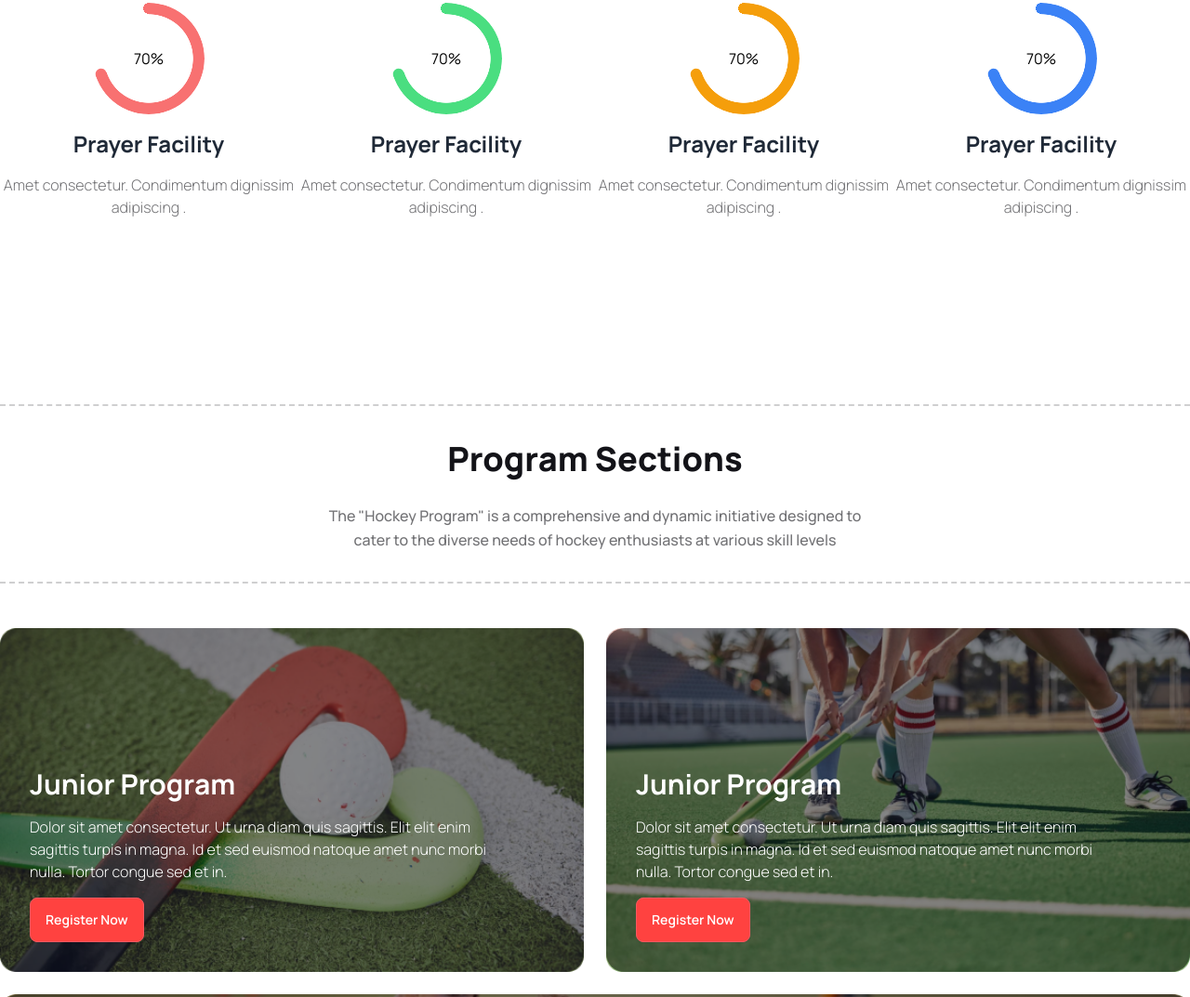
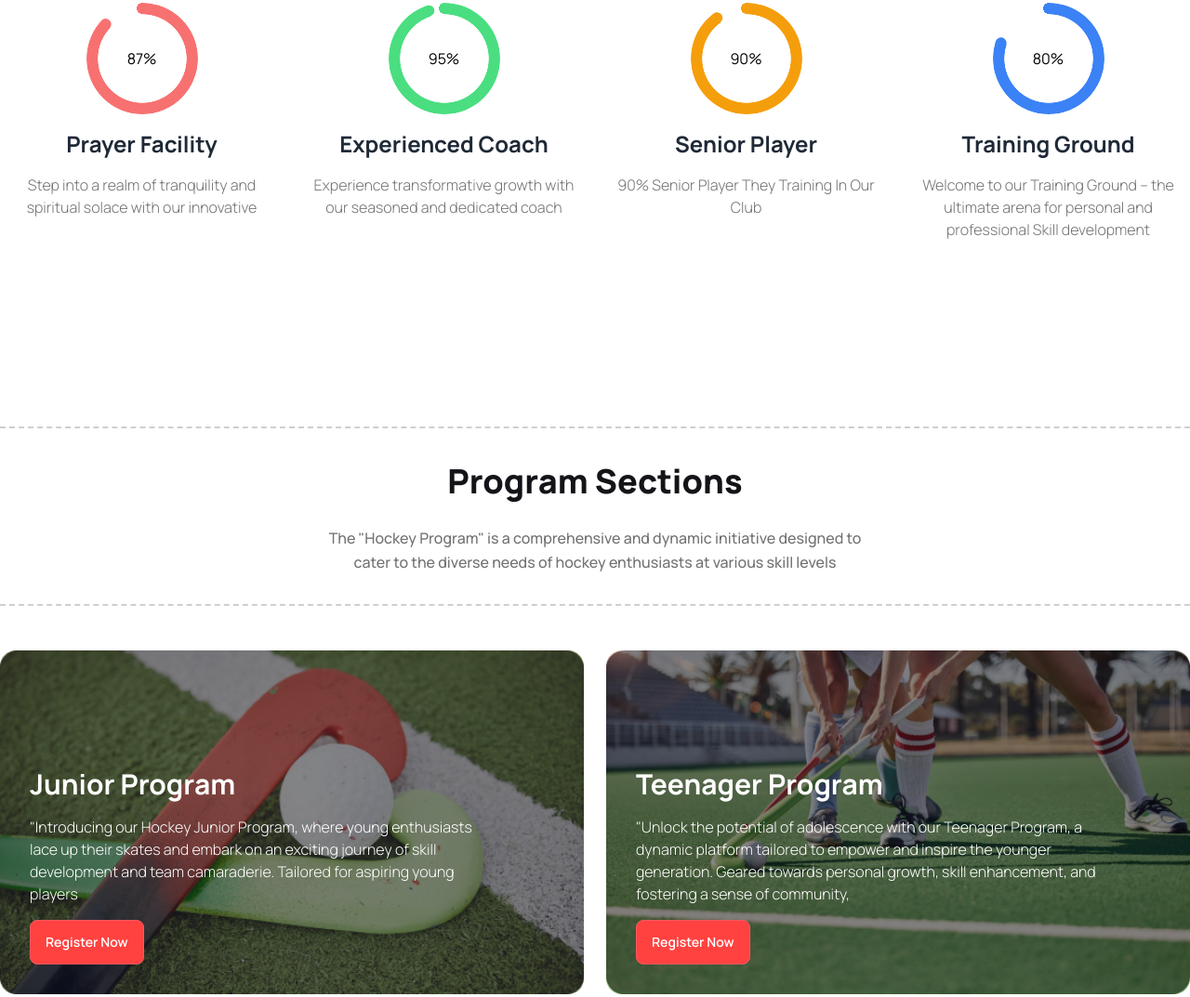
Before and after one commit to MeetTahmid/hockey-s, a plain HTML site: page index.html in a window 1280 px wide. Shown: the part 1374-2447 px from the top of the page at 93% size. Drawn offline with nearby package versions, Linux system fonts and the light colour scheme.

Commit message:
last commit

```diff
--- a/index.html
+++ b/index.html
@@ -4,7 +4,7 @@
 <head>
   <meta charset="UTF-8">
   <meta name="viewport" content="width=device-width, initial-scale=1.0">
-  <title>Document</title>
+  <title>Hockeys</title>
   <!-- Tailwind And Daisy Ui  -->
   <link href="https://cdn.jsdelivr.net/npm/daisyui@4.6.0/dist/full.min.css" rel="stylesheet" type="text/css" />
   <script src="https://cdn.tailwindcss.com"></script>
@@ -83,8 +83,8 @@
           <img src="Images/1.png" class="w-full" />
           <div class="carousel-text p-8 rounded-2xl lg:m-8 w-full lg:w-auto text-white absolute bg-[#131318]">
             <h2 class="text-2xl mb-4 font-semibold">Meet all the heroes from the field</h2>
-            <p class="text-lg w-[502px]">Dit amet consectetur. Condimentum dignissim adipiscing aliquam turpis placerat
-              dolor. Purus urna in sit nullam proin. </p>
+            <p class="text-lg w-[502px]">Meet All the Heroes from the Field' is a celebration of dedicated individuals
+              whose passion, innovation, and resilience drive positive change.</p>
           </div>
           <div class="absolute flex justify-between transform -translate-y-1/2 left-5 right-5 top-1/2">
             <a href="#slide2" class="btn btn-circle">❮</a>
@@ -97,8 +97,8 @@
           <img src="Images/2.png" class="w-full z-1" />
           <div class="carousel-text p-8 rounded-2xl lg:m-8 w-full lg:w-auto text-white absolute bg-[#131318]">
             <h2 class="text-2xl mb-4 font-semibold">Meet all the heroes from the field</h2>
-            <p class="text-lg w-[502px]">Dit amet consectetur. Condimentum dignissim adipiscing aliquam turpis placerat
-              dolor. Purus urna in sit nullam proin. </p>
+            <p class="text-lg w-[502px]">Meet All the Heroes from the Field' is a celebration of dedicated individuals
+              whose passion, innovation, and resilience drive positive change.</p>
           </div>
           <div class="absolute flex justify-between transform -translate-y-1/2 left-5 right-5 top-1/2">
             <a href="#slide1" class="btn btn-circle">❮</a>
@@ -124,34 +124,37 @@
         </p>
       </div>
 
-      <div class="grid grid-cols-1 md:grid-cols-3 lg:grid-cols-4 my-12">
+      <div class="grid grid-cols-1 md:grid-cols-3 lg:grid-cols-4 my-12 gap-5">
 
         <div class="progress-card text-center ">
-          <div class="radial-progress text-red-400" style="--value:70; --size:7.5rem;" role="progressbar"><span
-              class="text-black">70%</span></div>
+          <div class="radial-progress text-red-400" style="--value:87; --size:7.5rem;" role="progressbar"><span
+              class="text-black">87%</span></div>
           <h3 class="my-4 text-2xl font-bold">Prayer Facility</h3>
-          <p class="font-light text-textColor">Amet consectetur. Condimentum dignissim adipiscing .</p>
+          <p class="font-light text-textColor">Step into a realm of tranquility and spiritual solace with our innovative
+          </p>
         </div>
 
         <div class="progress-card text-center ">
-          <div class="radial-progress text-green-400" style="--value:70; --size:7.5rem;" role="progressbar"><span
-              class="text-black">70%</span></div>
-          <h3 class="my-4 text-2xl font-bold">Prayer Facility</h3>
-          <p class="font-light text-textColor">Amet consectetur. Condimentum dignissim adipiscing .</p>
+          <div class="radial-progress text-green-400" style="--value:95; --size:7.5rem;" role="progressbar"><span
+              class="text-black">95%</span></div>
+          <h3 class="my-4 text-2xl font-bold">Experienced Coach</h3>
+          <p class="font-light text-textColor">Experience transformative growth with our seasoned and dedicated coach
+          </p>
         </div>
 
         <div class="progress-card text-center ">
-          <div class="radial-progress text-amber-500" style="--value:70; --size:7.5rem;" role="progressbar"><span
-              class="text-black">70%</span></div>
-          <h3 class="my-4 text-2xl font-bold">Prayer Facility</h3>
-          <p class="font-light text-textColor">Amet consectetur. Condimentum dignissim adipiscing .</p>
+          <div class="radial-progress text-amber-500" style="--value:90; --size:7.5rem;" role="progressbar"><span
+              class="text-black">90%</span></div>
+          <h3 class="my-4 text-2xl font-bold">Senior Player</h3>
+          <p class="font-light text-textColor">90% Senior Player They Training In Our Club</p>
         </div>
 
         <div class="progress-card text-center ">
-          <div class="radial-progress text-blue-500" style="--value:70; --size:7.5rem;" role="progressbar"><span
-              class="text-black">70%</span></div>
-          <h3 class="my-4 text-2xl font-bold">Prayer Facility</h3>
-          <p class="font-light text-textColor">Amet consectetur. Condimentum dignissim adipiscing .</p>
+          <div class="radial-progress text-blue-500" style="--value:80; --size:7.5rem;" role="progressbar"><span
+              class="text-black">80%</span></div>
+          <h3 class="my-4 text-2xl font-bold">Training Ground</h3>
+          <p class="font-light text-textColor">Welcome to our Training Ground – the ultimate arena for personal and
+            professional Skill development</p>
         </div>
       </div>
     </section>
@@ -172,9 +175,9 @@
             <div class="top-image"></div>
             <div class="program-content absolute bottom-0 p-8">
               <h3 class="text-white text-3xl font-bold mb-4">Junior Program</h3>
-              <p class="text-white lg:w-[495px] font-light mb-4">Dolor sit amet consectetur. Ut urna diam quis sagittis.
-                Elit elit
-                enim sagittis turpis in magna. Id et sed euismod natoque amet nunc morbi nulla. Tortor congue sed et in.
+              <p class="text-white lg:w-[495px] font-light mb-4">"Introducing our Hockey Junior Program, where young
+                enthusiasts lace up their skates and embark on an exciting journey of skill development and team
+                camaraderie. Tailored for aspiring young players
               </p>
               <button class="btn btn-error bg-primary text-white">Register Now</button>
             </div>
@@ -183,10 +186,10 @@
             <img src="Images/3.png" alt="" class="w-full h-[300px] lg:h-auto">
             <div class="top-image"></div>
             <div class="program-content absolute bottom-0 p-8">
-              <h3 class="text-white text-3xl font-bold mb-4">Junior Program</h3>
-              <p class="text-white lg:w-[495px] font-light mb-4">Dolor sit amet consectetur. Ut urna diam quis sagittis.
-                Elit elit
-                enim sagittis turpis in magna. Id et sed euismod natoque amet nunc morbi nulla. Tortor congue sed et in.
+              <h3 class="text-white text-3xl font-bold mb-4">Teenager Program</h3>
+              <p class="text-white lg:w-[495px] font-light mb-4">"Unlock the potential of adolescence with our Teenager
+                Program, a dynamic platform tailored to empower and inspire the younger generation. Geared towards
+                personal growth, skill enhancement, and fostering a sense of community,
               </p>
               <button class="btn btn-error bg-primary text-white">Register Now</button>
             </div>
@@ -198,10 +201,10 @@
             <img src="Images/4.png" alt="" class="w-full object-cover rounded-2xl h-[320px] lg:h-auto">
             <div class="top-image rounded 3xl"></div>
             <div class="program-content absolute bottom-0 p-8 ">
-              <h3 class="text-white text-3xl font-bold mb-4">Junior Program</h3>
-              <p class="text-white lg:w-[495px] font-light mb-4">Dolor sit amet consectetur. Ut urna diam quis sagittis.
-                Elit elit
-                enim sagittis turpis in magna. Id et sed euismod natoque amet nunc morbi nulla. Tortor congue sed et in.
+              <h3 class="text-white text-3xl font-bold mb-4">Professional Program</h3>
+              <p class="text-white lg:w-[495px] font-light mb-4">Step into a world of tailored excellence with our
+                Professional Program, meticulously crafted to elevate careers and expand horizons. Designed for
+                individuals seeking to sharpen their skills,
               </p>
               <button class="btn btn-error bg-primary text-white">Register Now</button>
             </div>
```
